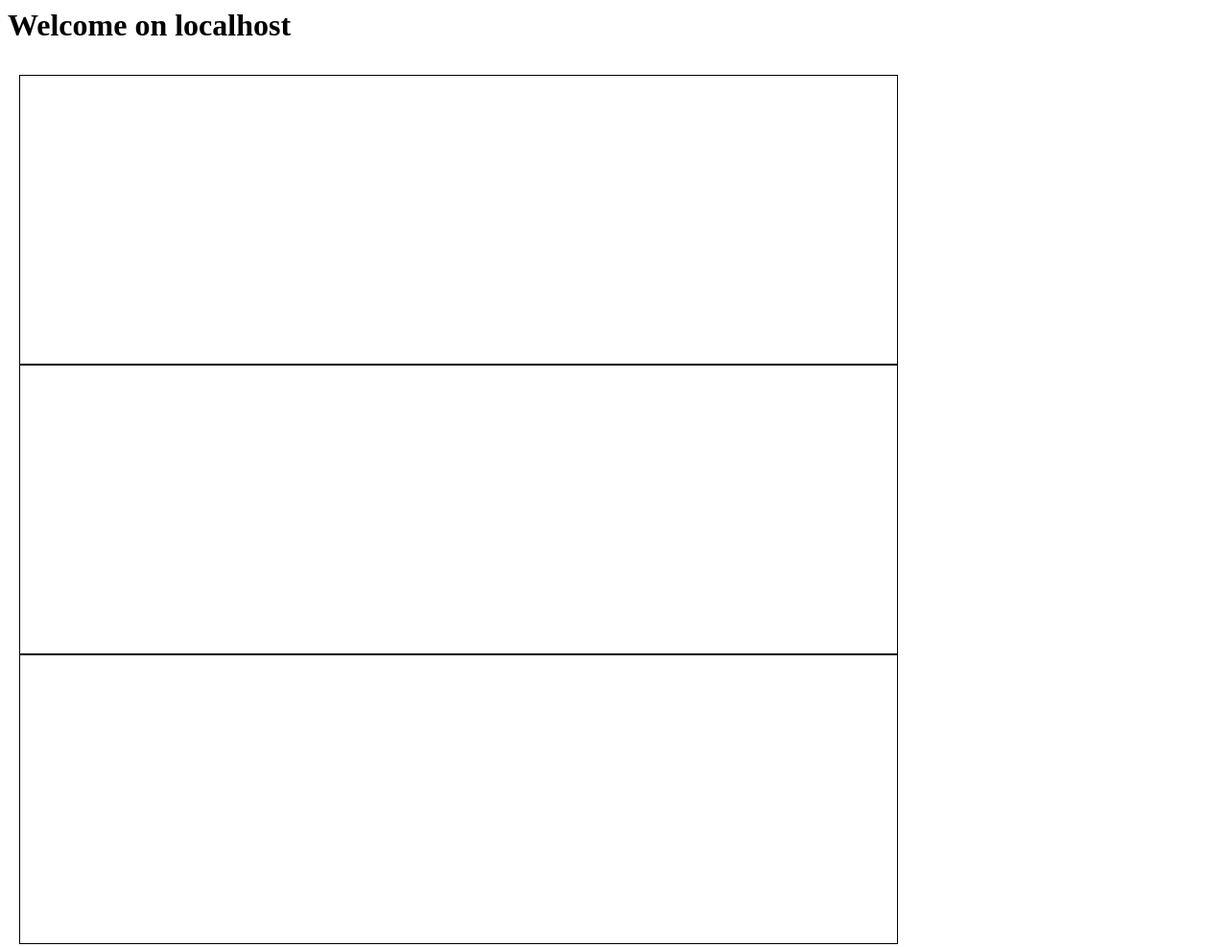
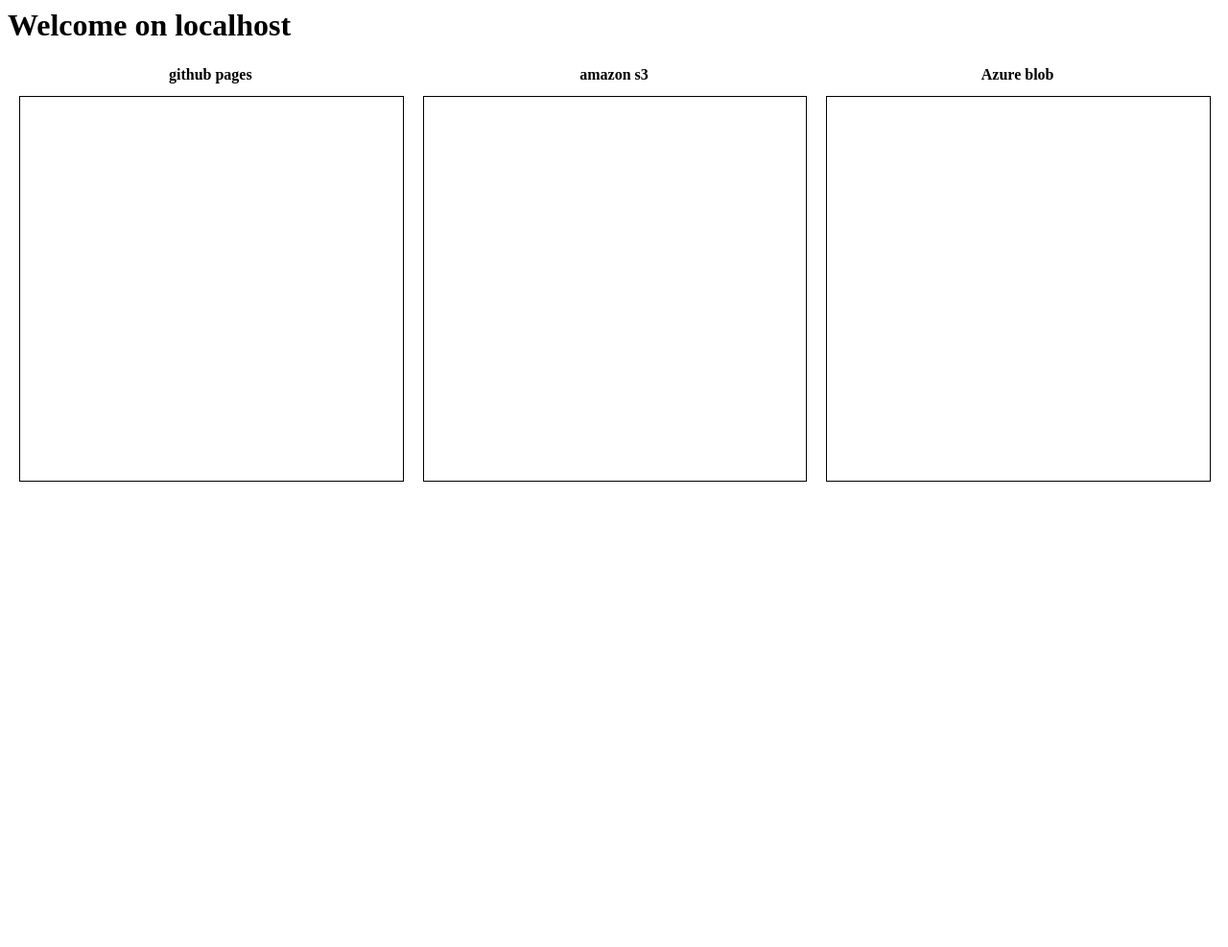
Before and after one commit to bbarroux/pages, a plain HTML site: page embedding.html in a window 1280 px wide. Shown: the whole page at 96% size. After the commit the page ends 800 px from the top, so only its background shows below. Drawn offline with Linux system fonts and the light colour scheme; no server answers.

Commit message:
embedding

```diff
--- a/embedding.html
+++ b/embedding.html
@@ -2,7 +2,7 @@
 <head>
     <title>Delegated signin test</title>
     <style>
-        iframe{border:1px solid black;height: 300px;width: 100%}
+        iframe{border:1px solid black;height: 400px;width: 100%}
     </style>
 </head>
 <body>
@@ -27,13 +27,16 @@
     <button id="signout" style="display: none;" onclick="signout()">Sign Out</button>
     <a id="playground" href="playground.html" style="display:none">Playground</a>
 </h3>
-<table style="witdh:100%">
+<table width="100%">
     <tr>
-        <td style="padding:10px">
-            <iframe id="ifr1"></iframe>
-            <iframe id="ifr2"></iframe>
-            <iframe id="ifr3"></iframe>
-        </td>
+        <th>github pages</th>
+        <th>amazon s3</th>
+        <th>Azure blob</th>
+    </tr>
+    <tr>
+        <td style="padding:10px"><iframe id="ifr1"></iframe></td>
+        <td style="padding:10px"><iframe id="ifr2"></iframe></td>
+        <td style="padding:10px"><iframe id="ifr3"></iframe></td>
     </tr>
 </table>
 
```
